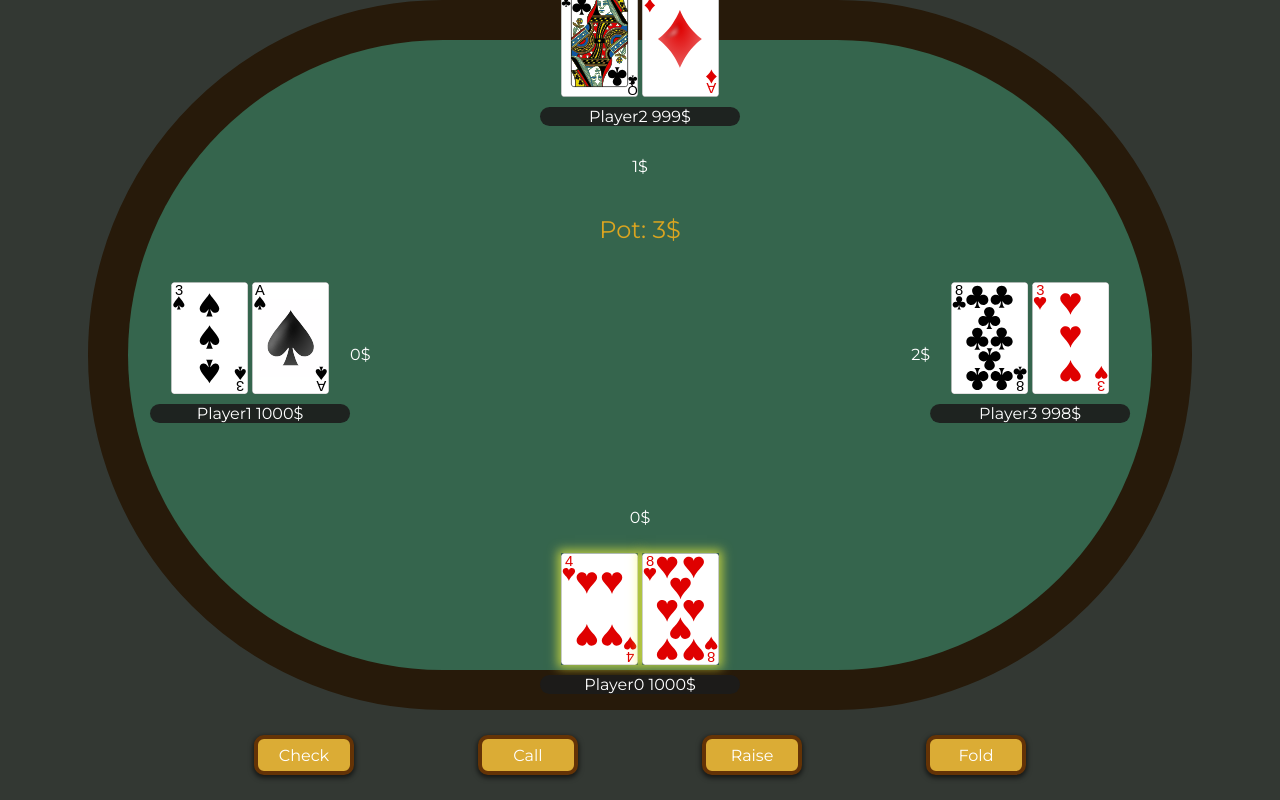
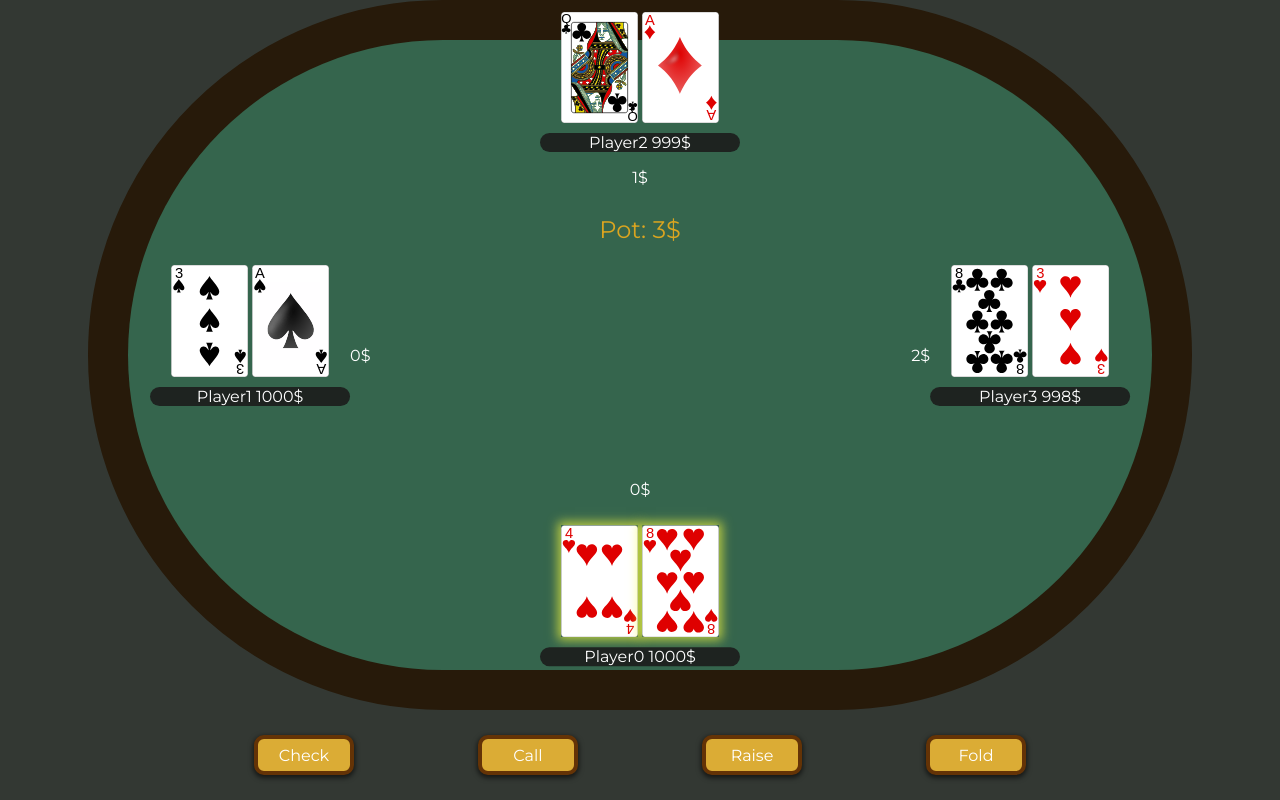
Before and after one commit to ddmuzyk/casino-online, a Next.js app: page /game/poker in a window 1280 px wide. Built offline with nearby package versions, Linux system fonts and the light colour scheme.

Commit message:
fixed styling for the players action and bet

```diff
--- a/components/poker/ActionMessage/Action.module.scss
+++ b/components/poker/ActionMessage/Action.module.scss
@@ -2,8 +2,11 @@
   // position: absolute;
   // bottom: 0;
   // left: 50%;
+  // width: 200px;
+  // background-color: rgba(10, 163, 155, 0.171);
   font-family: Montserrat, sans-serif;
   margin-top: auto;
+  border-radius: 10px;
   // transform: translate(-50%, 0%);
   // animation: action 2000ms ease-in-out;
 }
@@ -27,10 +30,12 @@
 .appearActive {
   opacity: 1;
   transition: opacity 1s;
+  // transform: translate(0, 10%);
 }
 
 .appearDone {
   opacity: 1;
+  // transform: translate(0, 10%);
 }
 
 .enter {
@@ -44,6 +49,7 @@
 
 .enterDone {
   opacity: 1;
+  // transform: translate(0, 10%);
 }
 
 .exit {
--- a/components/poker/ActionMessage/Action.tsx
+++ b/components/poker/ActionMessage/Action.tsx
@@ -20,11 +20,11 @@ const ActionMessage: React.FC<ActionMessageProps> = ({action}) => {
 
 
   return (
-    <div>
+    <div className={styles.actionContainer}>
       <CSSTransition
-      in={isVisible}
+      in={isVisible && action !== ""}
       appear={true}
-      timeout={1000}
+      timeout={500}
       classNames={{
         appear: styles.appear,
         appearActive: styles.appearActive,
--- a/components/poker/Player/Player.module.scss
+++ b/components/poker/Player/Player.module.scss
@@ -12,7 +12,7 @@ $stats-background: rgba(27, 27, 27, 0.89);
   flex-direction: column;
   justify-content: center;
   width: 200px;
-  // height: 200px;
+  height: 200px;
 }
 
 .imgs-container {
@@ -49,7 +49,7 @@ $stats-background: rgba(27, 27, 27, 0.89);
   position: absolute;
   top: 0;
   left: 50%;
-  transform: translate(-50%, -30%);
+  transform: translate(-50%, -15%);
 }
 
 .player3 {
--- a/components/poker/Player/Player.tsx
+++ b/components/poker/Player/Player.tsx
@@ -35,9 +35,12 @@ const Player: React.FC<PlayerObject>  = ({id, name, turn, money, cards, action,
         <div className={styles.stats}>
           <p className={styles.container}>Player{id} <span>{money}$</span></p>
         </div>
+        {id === 2 ? <p className={styles.bet}>{bet}$</p> : null}
+        {/* {id !== 2 ? <ActionMessage action={action}/> : null} */}
         <ActionMessage action={action}/>
       </div>
-      {id === 1 || id === 2 ? <p className={styles.bet}>{bet}$</p> : null}
+      {id === 1 ? <p className={styles.bet}>{bet}$</p> : null}
+      {/* {id === 2 ? <ActionMessage action={action}/> : null} */}
     </div>
   )
 }
```
